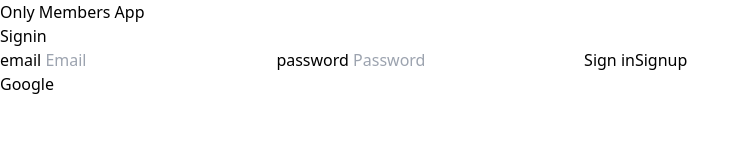
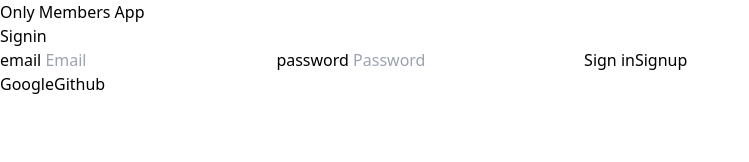
Before and after one commit to iamsuudi/blog-app-frontend, a React (Vite) app: page /auth/signin in a window 1280 px wide. Shown: the top 162 px of the page, without its empty margins (0-749 px from the left). Built offline with nearby package versions, Linux system fonts and the light colour scheme; no server answers.

Commit message:
add: Add github login interface

```diff
--- a/src/components/signin.jsx
+++ b/src/components/signin.jsx
@@ -24,9 +24,8 @@
     const loginMutation = useMutation({
         mutationFn: login,
         onSuccess: (success) => {
-            console.log({ success });
+            console.log("login success ", success);
             queryClient.invalidateQueries({ queryKey: ["user"] });
-            navigate("/auth/status");
         },
     });
 
@@ -53,13 +52,10 @@
 
         try {
             await loginMutation.mutateAsync(form);
+            // navigate("/auth/status");
         } catch (error) {
             console.log(error.message);
         }
-    };
-
-    const googleHandler = async () => {
-        window.open("http://localhost:3001/api/auth/signin/google", "_self" );
     };
 
     if (!user)
@@ -106,11 +102,28 @@
                 </form>
                 <button
                     type="button"
-                    onClick={googleHandler}
+                    onClick={() => {
+                        window.open(
+                            "http://localhost:3001/api/auth/signin/google",
+                            "_self",
+                        );
+                    }}
                     className=" bg-green-600 text-white p-2 rounded-md"
                 >
                     Google
                 </button>
+                <button
+                    type="button"
+                    onClick={() => {
+                        window.open(
+                            "http://localhost:3001/api/auth/signin/github",
+                            "_self",
+                        );
+                    }}
+                    className=" bg-blue-600 text-white p-2 rounded-md"
+                >
+                    Github
+                </button>
             </section>
         );
 }
```
